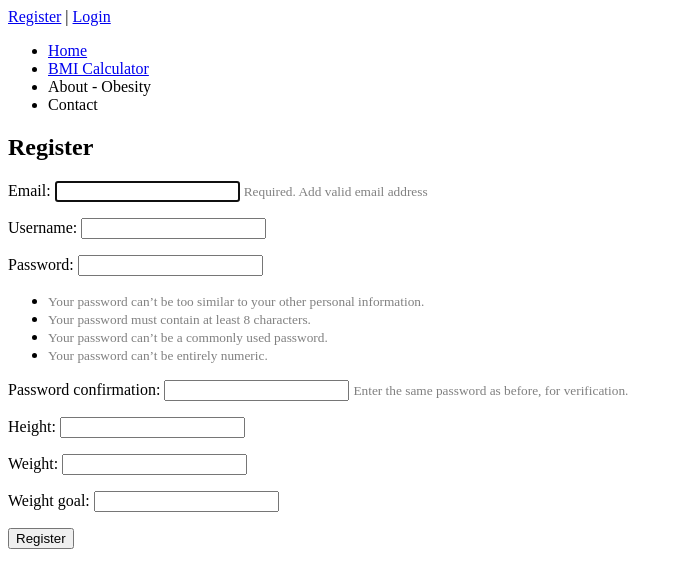
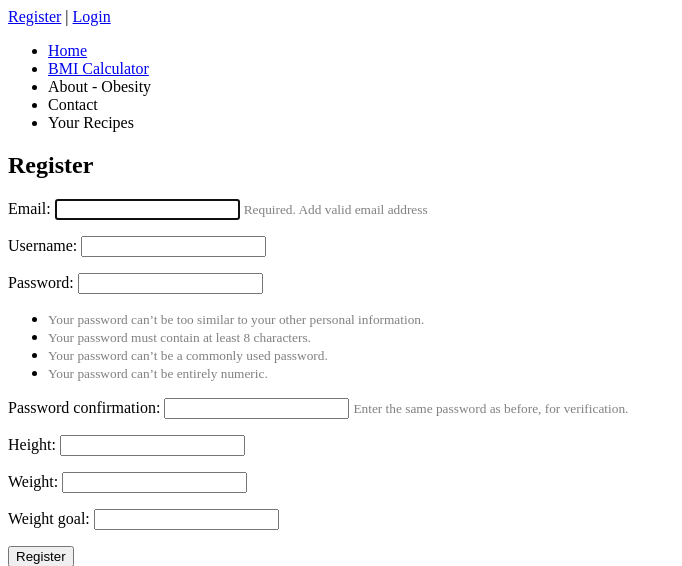
Before and after one commit to michal-sitarz2/WeightLossWeb, a Django app: page /register/ in a window 1280 px wide. Shown: the top 566 px of the page, without its empty margins (0-682 px from the left). Run offline with Django 3.2, Linux system fonts and the light colour scheme; some libraries are stand-ins or nearby versions.

Commit message:
navbar adding recipes

```diff
--- a/src/templates/navbar.html
+++ b/src/templates/navbar.html
@@ -4,5 +4,6 @@
         <li><a href="/bmi">BMI Calculator</a></li>
         <li>About - Obesity</li>
         <li>Contact</li>
+        <li>Your Recipes</li>
     </ul>
 </nav>
```
